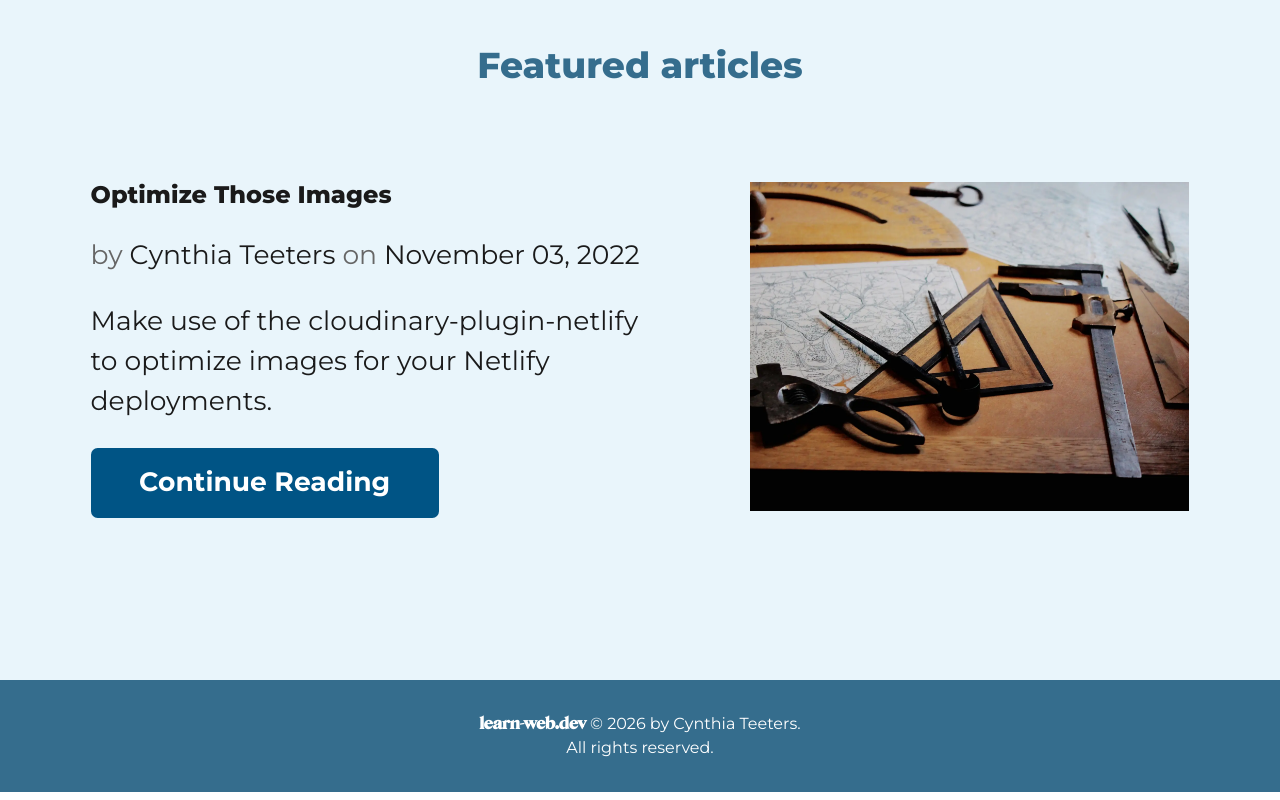
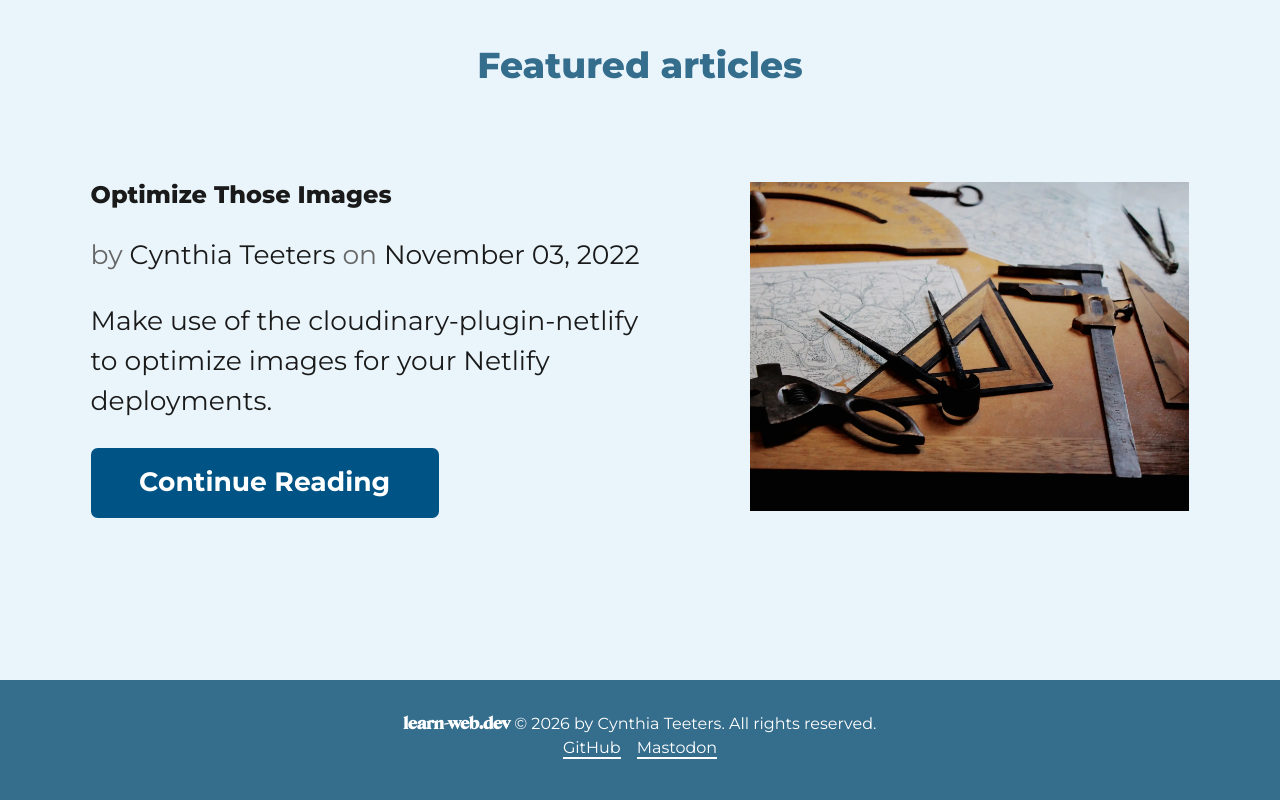
Before and after one commit to RVCC-IDMX/blog-cynthiateeters, an Eleventy site: page src/index.njk in a window 1280 px wide. Shown: the part 1594-2394 px from the top of the page. Built offline with nearby package versions, Linux system fonts and the light colour scheme; Eleventy itself is replaced by a stand-in of ours; files that its build step writes are made by us from their sources.

Commit message:
Fix blog article
Add GH & Mastodon link

```diff
--- a/src/_includes/footer.njk
+++ b/src/_includes/footer.njk
@@ -1,6 +1,11 @@
 <footer class="site-footer">
-  <p><span class="blog-name blog-name--light">learn-web.dev</span> © {% year %} by Cynthia Teeters.
+  <p><span class="blog-name blog-name--light">learn-web.dev</span> © {% year %} by Cynthia Teeters. All rights reserved.
+  </p>
+  <ul class="social">
+    <li>
 
-  </p>
-  <p>All rights reserved.</p>
+      <a class="social__link" href="https://github.com/cynthiateeters">GitHub</a>
+    </li>
+    <li><a class="social__link" rel="me" href="https://front-end.social/@Cynthiateeters">Mastodon</a></li>
+  </ul>
 </footer>
--- a/src/style.css
+++ b/src/style.css
@@ -126,8 +126,25 @@ body {
 }
 
 /* Link a elements that don't have a class get default styles */
-a:not([class]) {
+:where(a:not([class])) {
   text-decoration-skip-ink: auto;
+}
+
+.social {
+  display: flex;
+  justify-content: center;
+  gap: var(--gap);
+  list-style-type: none;
+  padding: 0;
+  margin: 0;
+}
+
+.social__link,
+.social__link:link,
+.social--link:visited {
+  color: var(--clr-neutral-100);
+  text-decoration: none;
+  border-bottom: var(--clr-neutral-100) 0.125em solid;
 }
 
 /* Make images easier to work with */
```
Also changed, not shown: src/blog/2022-11-03.md (+1 -1 lines).
